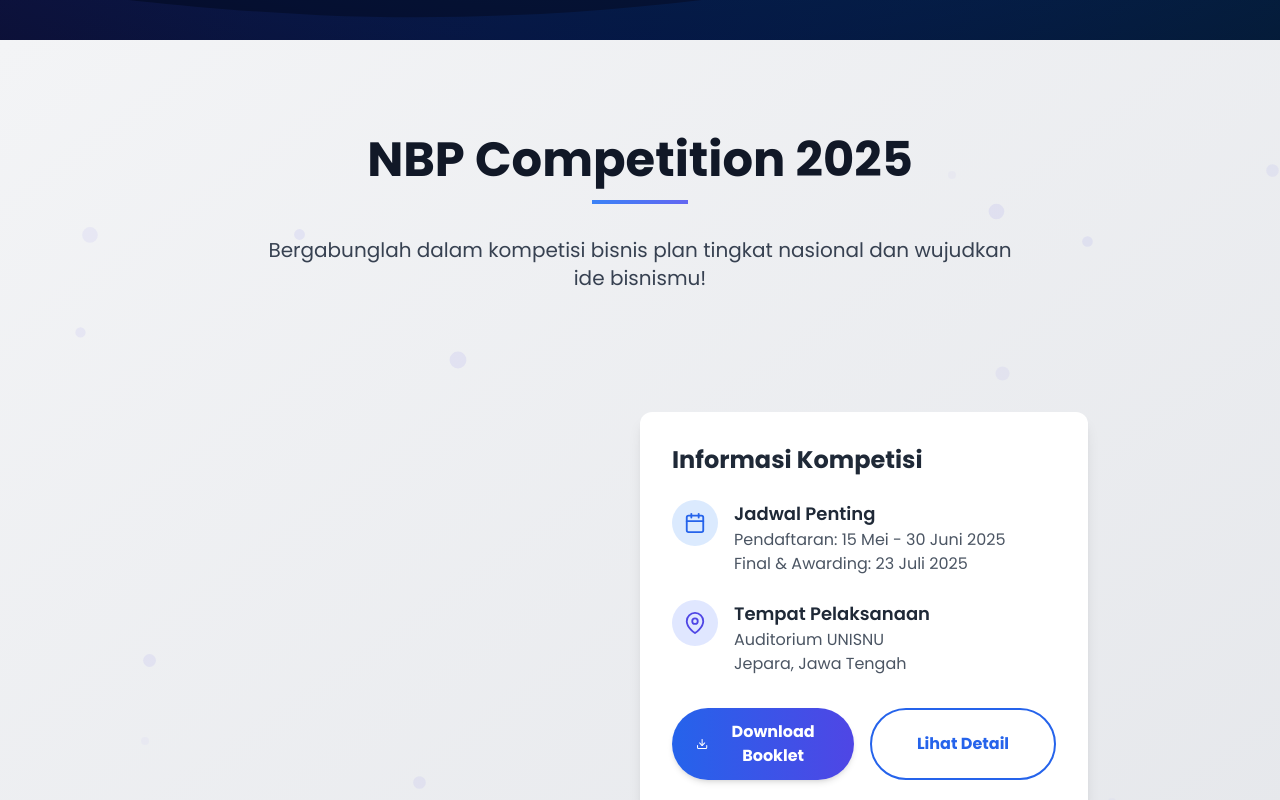
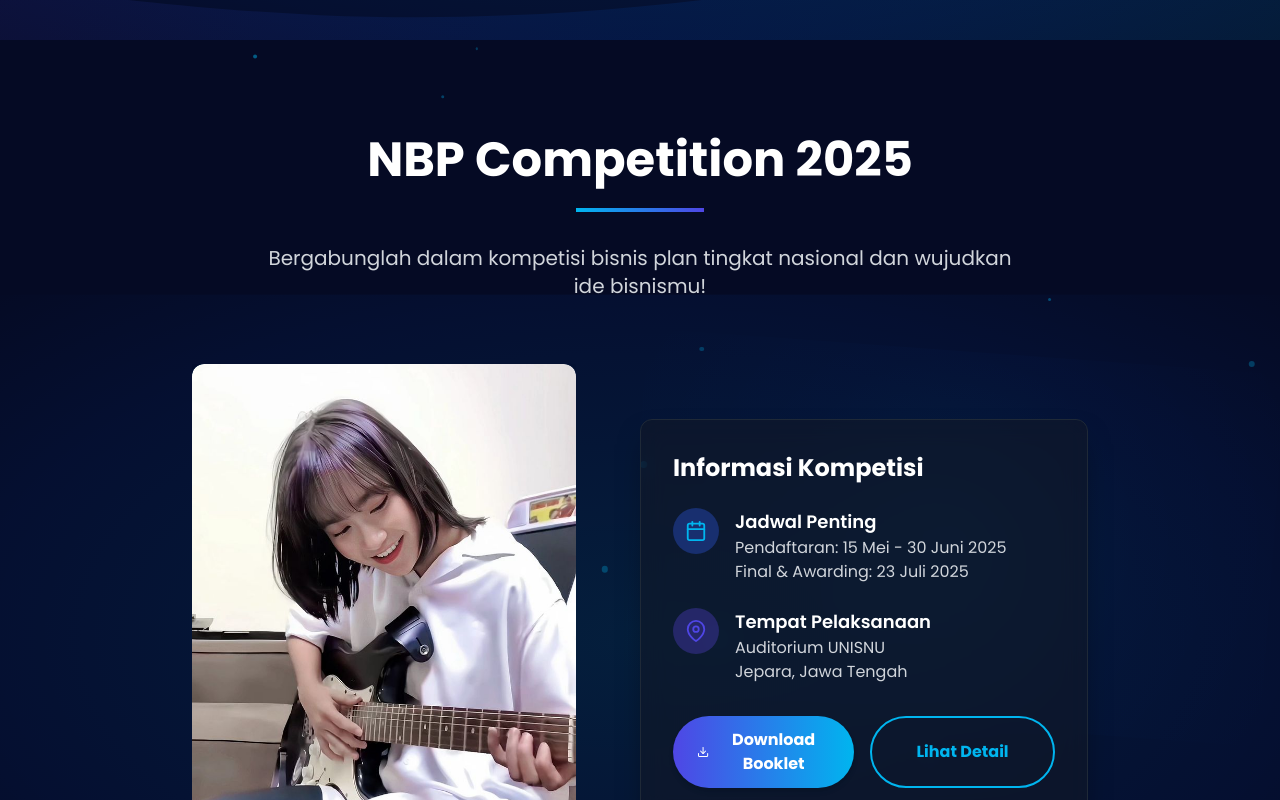
Before and after one commit to Izumi54/NBPC-UNISNU, a Next.js app: page / in a window 1280 px wide. Shown: the part 680-1480 px from the top of the page. Built offline with nearby package versions, Linux system fonts and the light colour scheme.

Commit message:
Meningkatkan tampilan PamphletSection dengan animasi dan background yang disesuaikan

```diff
--- a/src/components/home/PamphletSection.tsx
+++ b/src/components/home/PamphletSection.tsx
@@ -4,6 +4,53 @@ import { motion } from 'framer-motion';
 import Image from 'next/image';
 import { useState, useEffect } from 'react';
 import { FiDownload, FiCalendar, FiMapPin } from 'react-icons/fi';
+
+// Komponen untuk partikel animasi
+const ParticlesAnimation = () => {
+  const [particles, setParticles] = useState<any[]>([]);
+
+  useEffect(() => {
+    // Buat partikel random hanya di client-side
+    setParticles(
+      Array.from({ length: 15 }).map((_, i) => ({
+        id: i,
+        size: Math.random() * 6 + 2, // 2-8px
+        x: Math.random() * 100,
+        y: Math.random() * 100,
+        duration: Math.random() * 20 + 15, // 15-35s
+        delay: Math.random() * 2,
+      }))
+    );
+  }, []);
+
+  return (
+    <>
+      {particles.map((particle) => (
+        <motion.div
+          key={particle.id}
+          className="absolute rounded-full bg-[#00B5EF] opacity-40"
+          style={{
+            width: particle.size,
+            height: particle.size,
+            top: `${particle.y}%`,
+            left: `${particle.x}%`,
+          }}
+          animate={{
+            y: [0, -100, 0],
+            x: [0, Math.random() * 40 - 20, 0],
+            opacity: [0, 0.4, 0.8, 0.4, 0],
+          }}
+          transition={{
+            duration: particle.duration,
+            delay: particle.delay,
+            repeat: Infinity,
+            ease: "linear",
+          }}
+        />
+      ))}
+    </>
+  );
+};
 
 const PamphletSection = () => {
   const [isImageLoaded, setIsImageLoaded] = useState(false);
@@ -14,133 +61,166 @@ const PamphletSection = () => {
   }, []);
 
   return (
-    <section className="py-24 relative overflow-hidden">
-      {/* Background dengan pola */}
-      <div className="absolute inset-0 bg-gradient-to-br from-[#F3F4F6] to-[#E5E7EB] z-0"></div>
-
-      {/* Pola dekoratif */}
-      {isMounted && (
-        <div className="absolute inset-0 opacity-10">
-          {[...Array(20)].map((_, i) => {
-            const size = Math.random() * 10 + 5;
-            const top = Math.random() * 100;
-            const left = Math.random() * 100;
-            const delay = Math.random() * 5;
-
-            return (
+    <section className="py-24 relative overflow-hidden bg-[#050A24]">
+      {/* Background dengan gradient waves */}
+      <div className="absolute inset-0 overflow-hidden">
         <motion.div
-                key={i}
-                className="absolute rounded-full bg-primary-blue"
+          className="absolute bottom-0 left-0 w-full h-[70%] opacity-30"
           style={{
-                  width: `${size}px`,
-                  height: `${size}px`,
-                  top: `${top}%`,
-                  left: `${left}%`
+            background: 'radial-gradient(ellipse at center, rgba(0,181,239,0.4) 0%, rgba(0,102,255,0.2) 70%, rgba(0,0,0,0) 100%)',
           }}
-                initial={{ opacity: 0 }}
           animate={{
-                  opacity: [0.3, 0.8, 0.3],
-                  scale: [1, 1.2, 1]
+            y: [10, -10, 10],
+            scale: [1, 1.05, 1],
           }}
           transition={{
-                  duration: 4,
+            duration: 15,
             repeat: Infinity,
-                  delay: delay
+            repeatType: 'reverse',
           }}
         />
-            );
-          })}
+        <motion.div
+          className="absolute top-1/3 right-0 w-1/2 h-[40%] opacity-20"
+          style={{
+            background: 'radial-gradient(circle at center, rgba(0,181,239,0.3) 0%, rgba(0,102,255,0.1) 50%, rgba(0,0,0,0) 100%)',
+          }}
+          animate={{
+            x: [10, -10, 10],
+            rotate: [0, 5, 0],
+          }}
+          transition={{
+            duration: 20,
+            repeat: Infinity,
+            repeatType: 'reverse',
+          }}
+        />
+
+        {/* Floating particles - hanya dirender di client */}
+        {isMounted && <ParticlesAnimation />}
       </div>
-      )}
 
       <div className="container-custom relative z-10">
         <div className="text-center mb-16">
           <motion.h2
             initial={{ opacity: 0, y: -20 }}
-            animate={{ opacity: 1, y: 0 }}
+            whileInView={{ opacity: 1, y: 0 }}
             transition={{ duration: 0.7 }}
-            className="text-4xl md:text-5xl font-bold mb-4 text-gray-900"
+            viewport={{ once: true }}
+            className="text-4xl md:text-5xl font-bold mb-6 text-white"
           >
             NBP Competition 2025
           </motion.h2>
+
           <motion.div
             initial={{ width: 0 }}
-            animate={{ width: '6rem' }}
-            transition={{ duration: 0.8, delay: 0.3 }}
-            className="h-1 bg-gradient-to-r from-blue-500 to-indigo-500 mx-auto mb-8"
+            whileInView={{ width: '8rem' }}
+            transition={{ duration: 1, delay: 0.3 }}
+            viewport={{ once: true }}
+            className="h-1 bg-gradient-to-r from-[#00B5EF] to-[#4F46E5] mx-auto mb-8"
           />
+
           <motion.p
             initial={{ opacity: 0, y: 20 }}
-            animate={{ opacity: 1, y: 0 }}
+            whileInView={{ opacity: 1, y: 0 }}
             transition={{ duration: 0.7, delay: 0.4 }}
-            className="text-xl text-gray-700 max-w-3xl mx-auto"
+            viewport={{ once: true }}
+            className="text-xl text-gray-300 max-w-3xl mx-auto"
           >
             Bergabunglah dalam kompetisi bisnis plan tingkat nasional dan wujudkan ide bisnismu!
           </motion.p>
         </div>
 
         <div className="flex flex-col md:flex-row items-center justify-center gap-8 md:gap-16">
-          {/* Pamflet */}
+          {/* Pamflet dengan efek hover 3D */}
           <motion.div
-            initial={{ opacity: 0, y: 20, rotateY: 10 }}
+            initial={{ opacity: 0, y: 20 }}
+            whileInView={{ opacity: 1, y: 0 }}
+            transition={{ duration: 0.7, delay: 0.2 }}
+            viewport={{ once: true }}
+            className="relative w-full max-w-sm overflow-hidden"
+            whileHover={{ scale: 1.03 }}
+          >
+            <motion.div
+              className="relative w-full h-auto aspect-[3/4] rounded-xl overflow-hidden"
+              style={{
+                boxShadow: '0 20px 50px -5px rgba(0, 0, 0, 0.5), 0 10px 20px -5px rgba(0, 0, 0, 0.2)',
+                transformStyle: 'preserve-3d',
+                perspective: 1000,
+              }}
+              whileHover={{
+                rotateY: 10,
+                rotateX: 5,
+              }}
+            >
+              {/* Glow effect di belakang gambar */}
+              <motion.div
+                className="absolute -inset-1 bg-gradient-to-br from-[#00B5EF] to-[#4F46E5] opacity-30 rounded-xl blur-md z-0"
                 animate={{
-              opacity: isImageLoaded ? 1 : 0,
-              y: isImageLoaded ? 0 : 20,
-              rotateY: isImageLoaded ? 0 : 10
+                  opacity: [0.2, 0.4, 0.2],
                 }}
-            transition={{ duration: 0.7 }}
-            className="relative w-full max-w-sm shadow-2xl rounded-lg overflow-hidden"
-            style={{
-              boxShadow: '0 20px 25px -5px rgba(0, 0, 0, 0.1), 0 10px 10px -5px rgba(0, 0, 0, 0.04), 0 0 0 1px rgba(0, 0, 0, 0.05)',
-              transform: 'perspective(1000px)'
+                transition={{
+                  duration: 3,
+                  repeat: Infinity,
+                  repeatType: 'reverse',
                 }}
-            whileHover={{ rotateY: -5, scale: 1.02 }}
-          >
-            <div className="relative w-full h-auto aspect-[3/4] rounded-lg overflow-hidden">
+              />
+
               <Image
                 src="/images/pamflet_2025.jpg"
                 alt="NBPC 2025 Pamflet"
                 fill
                 sizes="(max-width: 768px) 100vw, 384px"
                 style={{ objectFit: 'cover' }}
-                className="rounded-lg"
+                className="rounded-xl z-10 relative"
                 onLoadingComplete={() => setIsImageLoaded(true)}
                 priority
               />
-            </div>
+            </motion.div>
           </motion.div>
 
           {/* Detail Informasi */}
           <motion.div
             initial={{ opacity: 0, x: 20 }}
-            animate={{ opacity: 1, x: 0 }}
+            whileInView={{ opacity: 1, x: 0 }}
             transition={{ duration: 0.7, delay: 0.3 }}
-            className="bg-white p-8 rounded-xl shadow-lg max-w-md w-full"
+            viewport={{ once: true }}
+            className="bg-gray-900/60 backdrop-blur-md p-8 rounded-xl border border-gray-800 max-w-md w-full"
+            style={{
+              boxShadow: '0 15px 30px -10px rgba(0, 0, 0, 0.5)',
+            }}
           >
-            <h3 className="text-2xl font-bold mb-6 text-gray-800">Informasi Kompetisi</h3>
+            <h3 className="text-2xl font-bold mb-6 text-white">Informasi Kompetisi</h3>
 
             <div className="space-y-6">
-              <div className="flex items-start">
-                <div className="bg-blue-100 p-3 rounded-full mr-4 text-blue-600">
+              <motion.div
+                className="flex items-start"
+                whileHover={{ x: 5 }}
+                transition={{ duration: 0.2 }}
+              >
+                <div className="bg-blue-900/70 p-3 rounded-full mr-4 text-[#00B5EF]">
                   <FiCalendar size={22} />
                 </div>
                 <div>
-                  <h4 className="text-lg font-semibold text-gray-800">Jadwal Penting</h4>
-                  <p className="text-gray-600">Pendaftaran: 15 Mei - 30 Juni 2025</p>
-                  <p className="text-gray-600">Final & Awarding: 23 Juli 2025</p>
+                  <h4 className="text-lg font-semibold text-white">Jadwal Penting</h4>
+                  <p className="text-gray-300">Pendaftaran: 15 Mei - 30 Juni 2025</p>
+                  <p className="text-gray-300">Final & Awarding: 23 Juli 2025</p>
                 </div>
-              </div>
+              </motion.div>
 
-              <div className="flex items-start">
-                <div className="bg-indigo-100 p-3 rounded-full mr-4 text-indigo-600">
+              <motion.div
+                className="flex items-start"
+                whileHover={{ x: 5 }}
+                transition={{ duration: 0.2 }}
+              >
+                <div className="bg-indigo-900/70 p-3 rounded-full mr-4 text-[#4F46E5]">
                   <FiMapPin size={22} />
                 </div>
                 <div>
-                  <h4 className="text-lg font-semibold text-gray-800">Tempat Pelaksanaan</h4>
-                  <p className="text-gray-600">Auditorium UNISNU</p>
-                  <p className="text-gray-600">Jepara, Jawa Tengah</p>
+                  <h4 className="text-lg font-semibold text-white">Tempat Pelaksanaan</h4>
+                  <p className="text-gray-300">Auditorium UNISNU</p>
+                  <p className="text-gray-300">Jepara, Jawa Tengah</p>
                 </div>
-              </div>
+              </motion.div>
             </div>
 
             <div className="mt-8 flex flex-col sm:flex-row gap-4">
@@ -148,18 +228,18 @@ const PamphletSection = () => {
                 href="https://s.id/LinkPendaftaranNBPC"
                 target="_blank"
                 rel="noopener noreferrer"
-                whileHover={{ scale: 1.05 }}
+                whileHover={{ scale: 1.05, boxShadow: '0 0 20px rgba(0, 181, 239, 0.5)' }}
                 whileTap={{ scale: 0.95 }}
-                className="text-center px-6 py-3 font-bold text-white bg-gradient-to-r from-blue-600 to-indigo-600 rounded-full shadow-md hover:shadow-lg transition-all flex-1 flex items-center justify-center gap-2"
+                className="text-center px-6 py-3 font-bold text-white bg-gradient-to-r from-[#4F46E5] to-[#00B5EF] rounded-full shadow-md hover:shadow-lg transition-all flex-1 flex items-center justify-center gap-2"
               >
                 <FiDownload /> Download Booklet
               </motion.a>
 
               <motion.a
                 href="/lomba"
-                whileHover={{ scale: 1.05 }}
+                whileHover={{ scale: 1.05, boxShadow: '0 0 15px rgba(0, 181, 239, 0.3)' }}
                 whileTap={{ scale: 0.95 }}
-                className="text-center px-6 py-3 font-bold text-blue-600 border-2 border-blue-600 rounded-full hover:bg-blue-50 transition-all flex items-center justify-center gap-2 flex-1"
+                className="text-center px-6 py-3 font-bold text-[#00B5EF] border-2 border-[#00B5EF] rounded-full hover:bg-[#00B5EF]/10 transition-all flex items-center justify-center gap-2 flex-1"
               >
                 Lihat Detail
               </motion.a>
```
Lines whose indentation alone changed are shown as unchanged.
